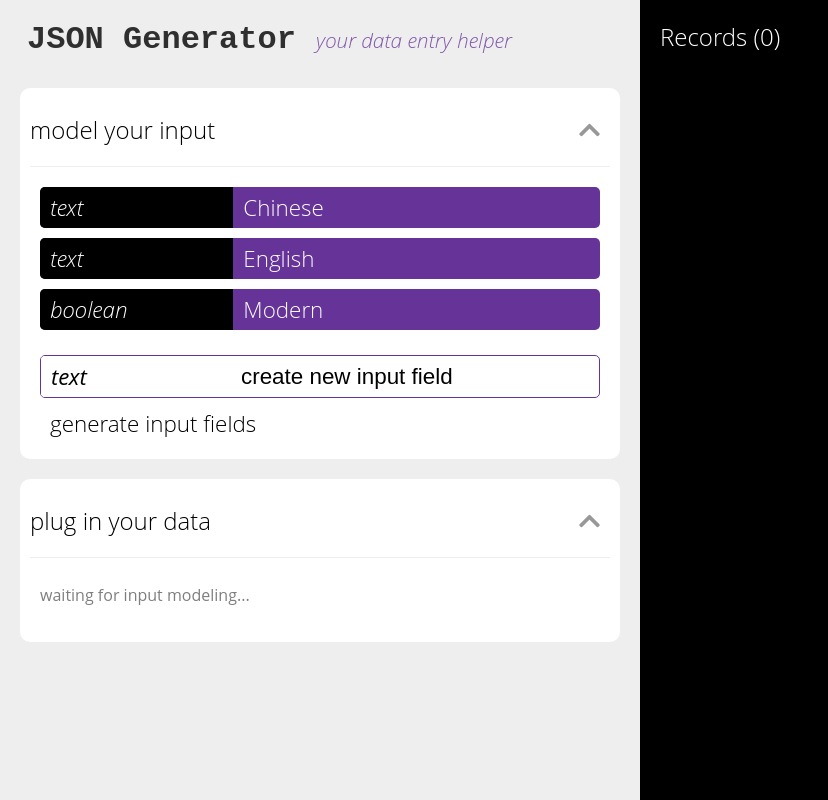
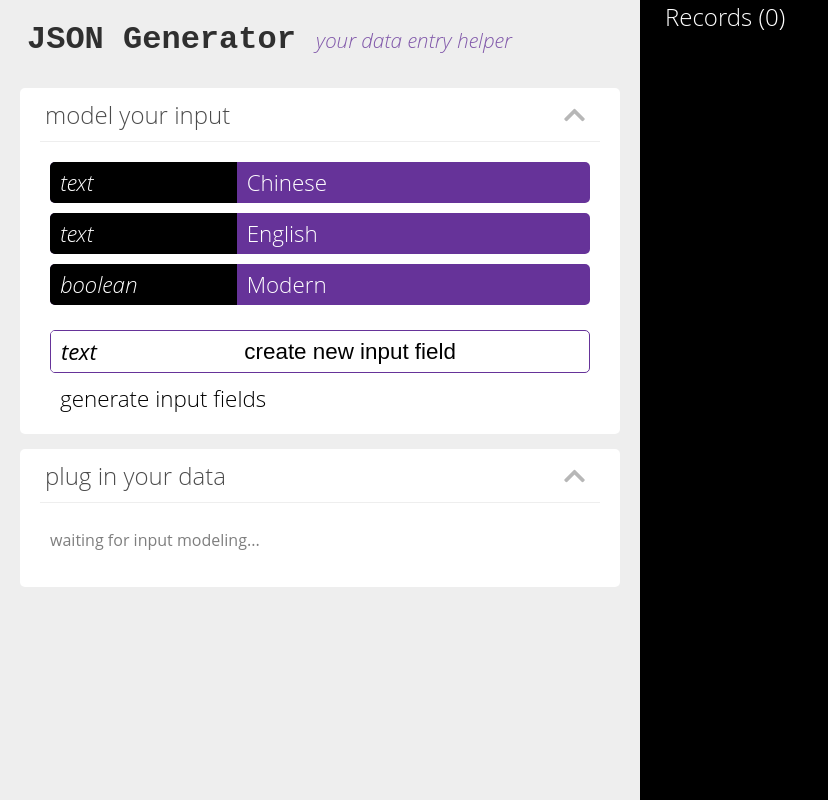
Before and after one commit to xwang1000/json-generator, a React (Create React App) app: page / in a window 1280 px wide. Shown: the whole page, without its empty margins (0-828 px from the left). Built offline with nearby package versions, Linux system fonts and the light colour scheme.

Commit message:
Implement expandable panels design

```diff
--- a/src/App.css
+++ b/src/App.css
@@ -16,6 +16,7 @@ h1 {
 
 h2 {
   font-weight: 300;
+  margin:0 5px;
 }
 
 .subtitle {
@@ -50,23 +51,29 @@ h2 {
 
 .model-panel {
   background-color: white;
-  border-radius: 10px;
-  padding: 10px;
-  padding-top: 5px;
+  padding: 0 10px;
 }
 
 .app_left h2 {
-  padding: 0;
-  margin: 5px;
+  font-size: 1.3rem;
 }
 
-.model-panel h2 {
+.expandable-panel {
+  padding: 10px 20px;
+  border-radius: 5px;
+  margin: 15px 0;
+}
+
+.expandable-panel h2 {
+  opacity: .7;
+  padding-bottom: 10px;
   display: flex;
   justify-content: space-between;
 }
 
 .expandable-panel h2:hover {
   cursor: pointer;
+  opacity: 1;
 }
 
 .expandable-panel .arrow {
@@ -82,11 +89,7 @@ h2 {
 }
 
 .input-panel {
-  margin: 20px 0;
   background-color: white;
-  border-radius: 10px;
-  padding: 10px;
-  padding-top: 5px;
 }
 
 .input-panel__body {
--- a/src/ModelPanel.css
+++ b/src/ModelPanel.css
@@ -11,7 +11,7 @@
 }
 
 .model-row:hover {
-  color: red;
+  font-weight: 700;
   cursor: pointer;
   transform: scale(1.01);
   transition: all .1s ease;
```
